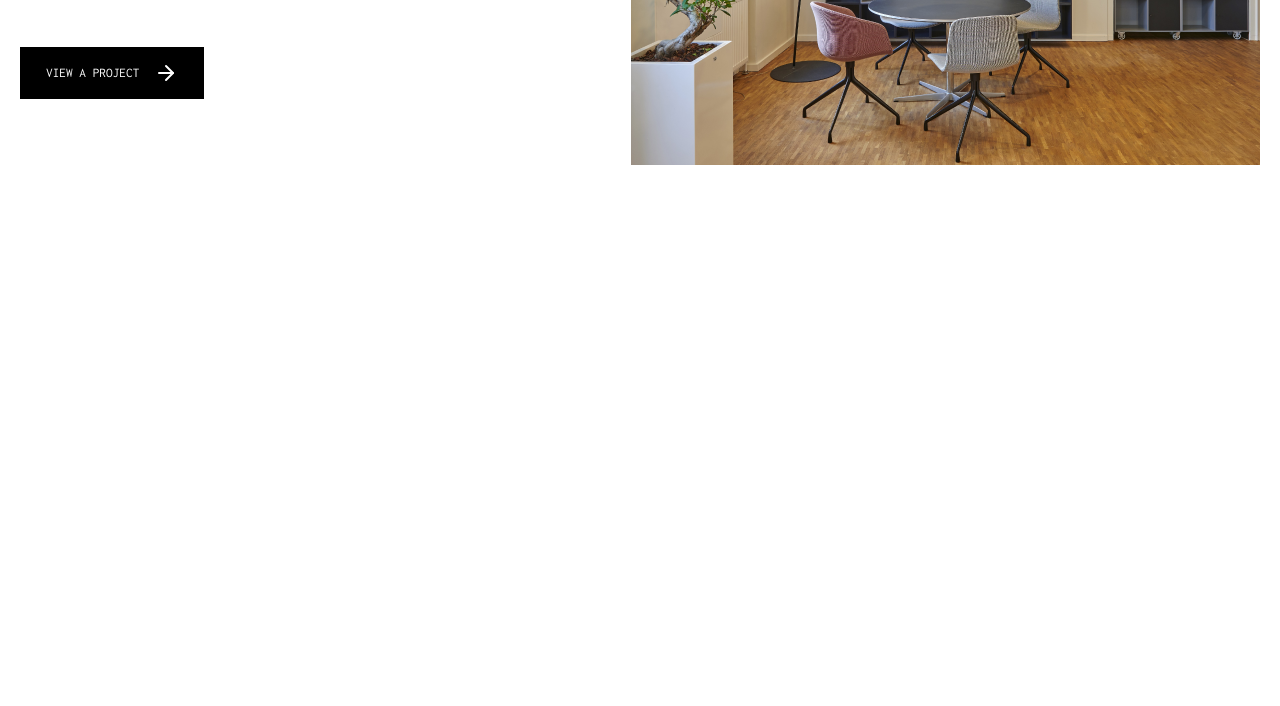
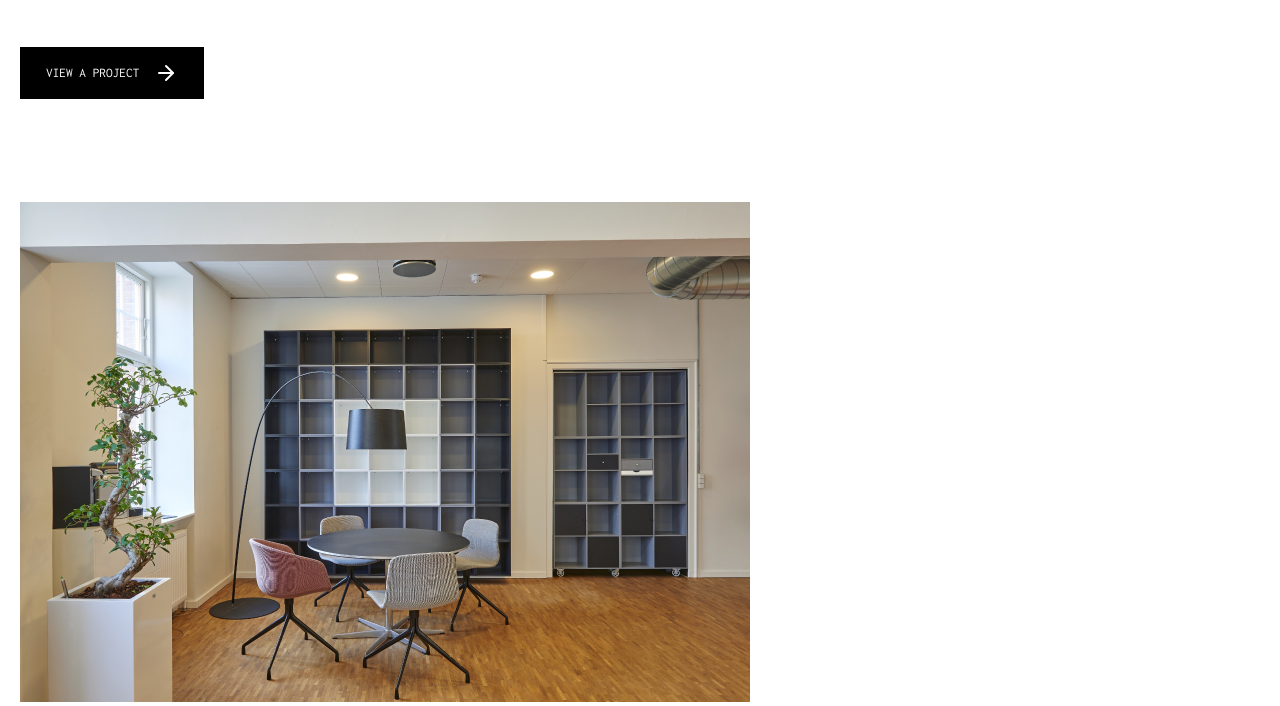
Before and after one commit to KamronbekQochqarov/branch, a plain HTML site: page index.html in a window 1280 px wide. Shown: the part 481-1187 px from the top of the page. Before the commit the page ends 800 px from the top, so only its background shows below. Drawn offline with Linux system fonts and the light colour scheme.

Commit message:
first commit

```diff
--- a/index.html
+++ b/index.html
@@ -28,7 +28,7 @@
         </nav>
     </header>
     <main class="max-w-1310 mx-auto px-20">
-    <div class="flex gap-63">
+    <div class="grid gap-63">
         <div class="w-548 mtop-100">
             <h1 class="text-32 md-text-52 text-700 text-black font-raleway">
                 Create a modern and unique design your dream
--- a/style.css
+++ b/style.css
@@ -104,7 +104,9 @@
 .icetms-center {
     align-items: center;
 }
-
+.grid {
+    display: grid;
+}
 .gap-15 {
     gap: 15px;
 }
```
